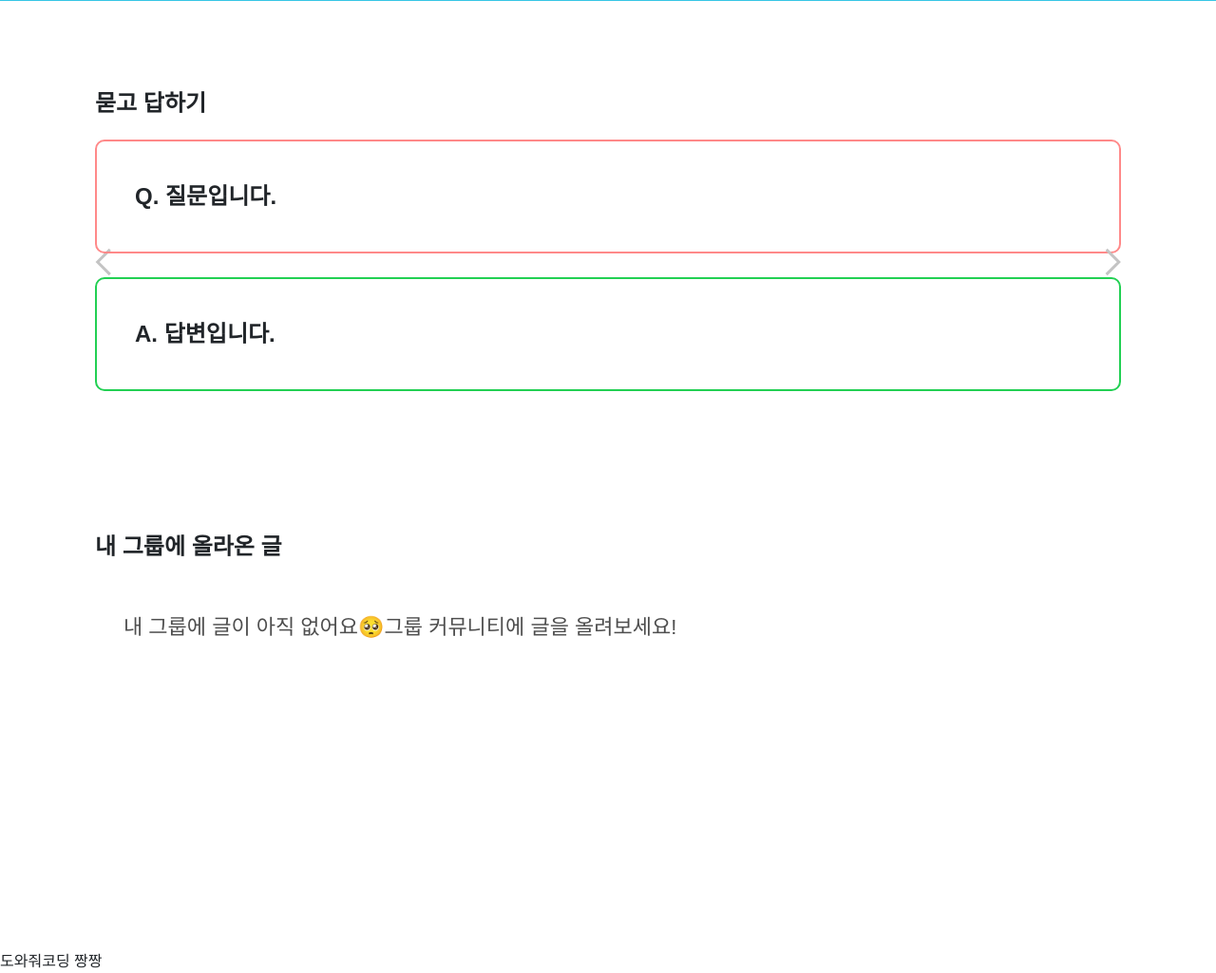
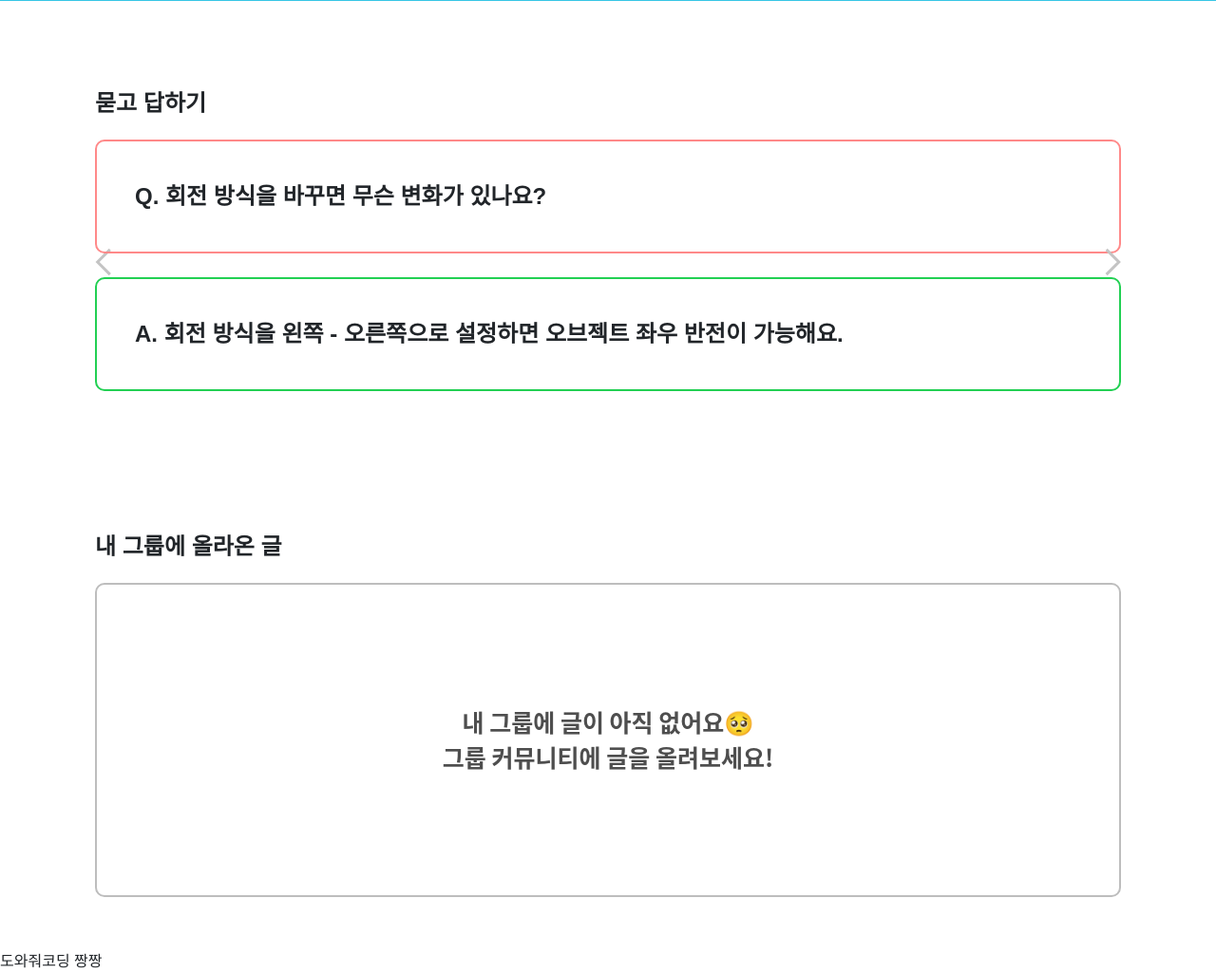
Before and after one commit to hongsy0113/Piro16_Help_Coding, a Django app: page / in a window 1280 px wide. Shown: the part 580-1605 px from the top of the page at 95% size. Run offline with Django 4.2, Linux system fonts and the light colour scheme; the visitor is signed in with stand-in values (Sample User, id 1); data that the repository does not hold is empty; parts of the project's set-up code (start-up, migrations or seed data) failed here and were passed over; some libraries are stand-ins or nearby versions.

Commit message:
[DESIGN] main 그룹에 글이 없는 경우 css

```diff
--- a/static/css/main.css
+++ b/static/css/main.css
@@ -54,7 +54,6 @@ section {
 /* 검색창 */
 .qna__search-container {
     display: flex;
-    fe
     align-items: center;
     gap: 20px;
     height: 60px;
@@ -392,13 +391,18 @@ p.main__title, .main__qna__box p {
 /* 내 그룹 최근 게시글이 없을 경우 text */
 .landing__group__notpost {
     display: flex;
+    width: 1080px;
+    flex-direction: column;
     justify-content: center;
     text-align: center;
     padding: 30px;
+    border: 2px solid #BDBDBD;
+    border-radius: 10px;
 }
 
 .notpost-text {
-    font-size: 22px;
-    font-weight: normal;
+    font-family: Noto Sans CJK KR;
+    font-weight: bold;
+    font-size: 25px;
     color: #4E4E4E;
 }
--- a/templates/user/main.html
+++ b/templates/user/main.html
@@ -1,6 +1,6 @@
 {% extends 'base.html' %}
+{% load static %}
 
-{% load static %}
 {% block css %}
     <link rel="stylesheet" type="text/css" href="{% static 'css/main.css' %}">
 {% endblock %}
@@ -19,8 +19,8 @@
                     <svg width="26" height="26" viewBox="0 0 26 26" fill="none" xmlns="http://www.w3.org/2000/svg">
                         <path d="M25.1504 22.115L20.2822 17.2468C20.0625 17.0271 19.7646 16.905 19.4521 16.905H18.6562C20.0039 15.1814 20.8047 13.0134 20.8047 10.655C20.8047 5.04468 16.2588 0.498779 10.6484 0.498779C5.03809 0.498779 0.492188 5.04468 0.492188 10.655C0.492188 16.2654 5.03809 20.8113 10.6484 20.8113C13.0068 20.8113 15.1748 20.0105 16.8984 18.6628V19.4587C16.8984 19.7712 17.0205 20.0691 17.2402 20.2888L22.1084 25.157C22.5674 25.616 23.3096 25.616 23.7637 25.157L25.1455 23.7751C25.6045 23.3162 25.6045 22.574 25.1504 22.115ZM10.6484 16.905C7.19629 16.905 4.39844 14.1121 4.39844 10.655C4.39844 7.20288 7.19141 4.40503 10.6484 4.40503C14.1006 4.40503 16.8984 7.198 16.8984 10.655C16.8984 14.1072 14.1055 16.905 10.6484 16.905Z" fill="#4E4E4E"/>
                     </svg>
-                    </button>
-                </form>
+                </button>
+            </form>
         </div>
     </div>
 </div>
@@ -37,26 +37,26 @@
             <div class="main__qna__slideinner">
                 <div class="main__qna__box">
                     <div class="main__qna__question">
-                        <p>Q. 질문입니다.</p>
+                        <p>Q. 회전 방식을 바꾸면 무슨 변화가 있나요?</p>
                     </div>
                     <div class="main__qna__answer">
-                        <p>A. 답변입니다.</p>
+                        <p>A. 회전 방식을 왼쪽 - 오른쪽으로 설정하면 오브젝트 좌우 반전이 가능해요.</p>
                     </div>
                 </div>
                 <div class="main__qna__box">
                     <div class="main__qna__question">
-                        <p>Q. 질문2입니다.</p>
+                        <p>Q. 여기서 오브젝트가 왜 원하는 대로 안 움직일까요? ㅜㅜ</p>
                     </div>
                     <div class="main__qna__answer">
-                        <p>A. 답변2입니다.</p>
+                        <p>A. 무한 반복하기를 안 넣으셨네요! </p>
                     </div>
                 </div>
                 <div class="main__qna__box">
                     <div class="main__qna__question">
-                        <p>Q. 질문3입니다.</p>
+                        <p>Q. 저도 피로그래밍에 들어갈 수 있을까요? </p>
                     </div>
                     <div class="main__qna__answer">
-                        <p>A. 답변3입니다.</p>
+                        <p>A. 그럼요! 나중에 대학생이 되면 피로그래밍에서 재미있게 프로그래밍 해봐요.</p>
                     </div>
                 </div>
             </div>
@@ -82,44 +82,14 @@
             </a>
             {% empty %}
             <div class="landing__group__notpost">
-                <span class="notpost-text">내 그룹에 글이 아직 없어요🥺</span><br>
-                <span class="notpost-text">그룹 커뮤니티에 글을 올려보세요!</span><br>
+                <span class="notpost-text">내 그룹에 글이 아직 없어요🥺</span>
+                <span class="notpost-text">그룹 커뮤니티에 글을 올려보세요!</span>
             </div>
             {% endfor %}
         </div>
     </div>
 </div>
 
-{% comment %}
-<div class="main__container">
-    <div class="main__element main__group">
-        <p class="main__title">내 그룹에 올라온 글</p>
-        <div class="landing__group__cardcontainer">
-            <a href="{% url 'group:group_home' %}" class="landing__group__card">
-                <img src="#" alt="">
-                <div class="landing__group__card__text">
-                    <h6>이런 작품을 만들었어요.</h6>
-                    <p>작품 내용</p>
-                </div>
-            </a>
-            <a href="{% url 'group:group_home' %}" class="landing__group__card">
-                <img src="#" alt="">
-                <div class="landing__group__card__text">
-                    <h6>이런 작품을 만들었어요.</h6>
-                    <p>작품 내용</p>
-                </div>
-            </a>
-            <a href="{% url 'group:group_home' %}" class="landing__group__card">
-                <img src="#" alt="">
-                <div class="landing__group__card__text">
-                    <h6>이런 작품을 만들었어요.</h6>
-                    <p>작품 내용</p>
-                </div>
-            </a>
-        </div>
-    </div>
-</div>
-{% endcomment %}
 {% else %}
 <div class="landing__container landing__container-first">
     <div class="landing__element landing__first">
@@ -184,24 +154,24 @@
         </div>
         <div class="landing__group__cardcontainer">
             <a href="{% url 'user:signup' %}" class="landing__group__card">
-                <img src="#" alt="">
+                <img src="/static/img/sample/group_post_sample1.png" alt="">
                 <div class="landing__group__card__text">
-                    <h6>이런 작품을 만들었어요.</h6>
-                    <p>작품 내용</p>
+                    <h6>강낭콩 키우기</h6>
+                    <p>oo 초등학교 4학년 3반 💖</p>
                 </div>
             </a>
             <a href="{% url 'user:signup' %}" class="landing__group__card">
-                <img src="#" alt="">
+                <img src="/static/img/sample/group_post_sample2.png" alt="">
                 <div class="landing__group__card__text">
-                    <h6>이런 작품을 만들었어요.</h6>
-                    <p>작품 내용</p>
+                    <h6>몽키런 게임</h6>
+                    <p>△△ 초등학교 모여라 🍗</p>
                 </div>
             </a>
             <a href="{% url 'user:signup' %}" class="landing__group__card">
-                <img src="#" alt="">
+                <img src="/static/img/sample/group_post_sample3.png" alt="">
                 <div class="landing__group__card__text">
-                    <h6>이런 작품을 만들었어요.</h6>
-                    <p>작품 내용</p>
+                    <h6>펭귄 골 넣기 게임</h6>
+                    <p>😍성윤과 친구들🥰</p>
                 </div>
             </a>
         </div>
```
